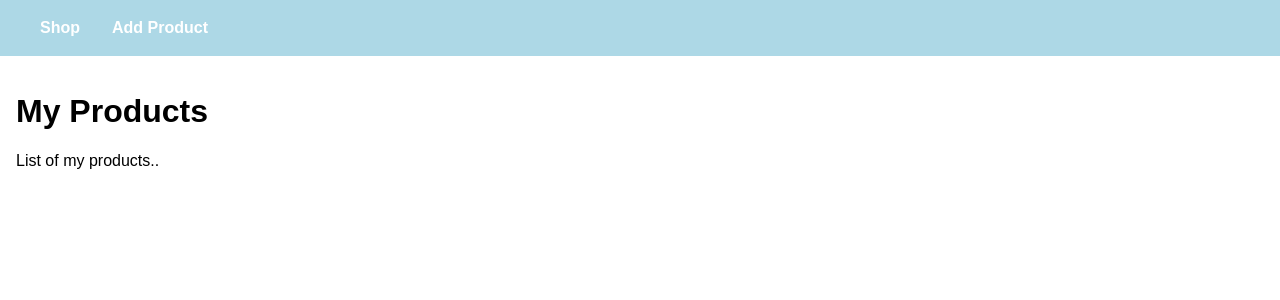
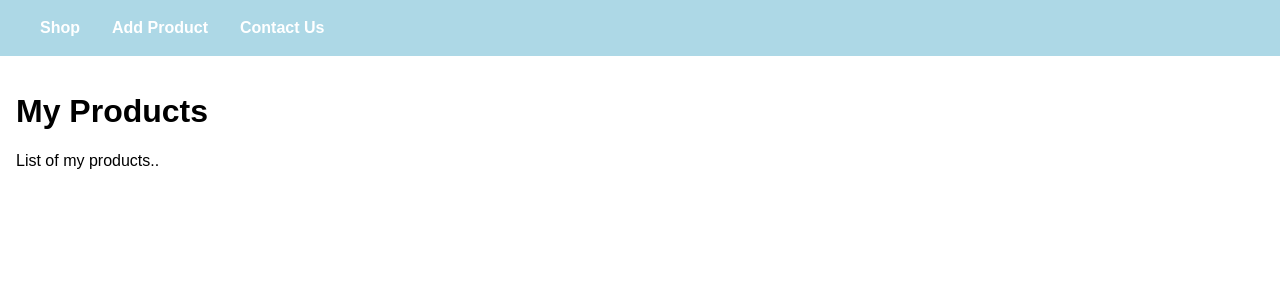
Before and after one commit to chandrasahi10/Backend-Course-1, a Node server app: page / in a window 1280 px wide; the page is wider, and only the part inside the window is pictured. Shown: the top 300 px of that part. Run offline with Node 20, Linux system fonts and the light colour scheme.

Commit message:
Edited nav-bar

```diff
--- a/views/shop.html
+++ b/views/shop.html
@@ -12,6 +12,7 @@
             <ul class="main-list">
                 <li class="item"><a href="/">Shop</a></li>
                 <li class="item"><a href="/add-product">Add Product</a></li>
+                <li class="item"><a href="/contact-us">Contact Us</a></li>
             </ul>
         </nav>
     </header>
```
